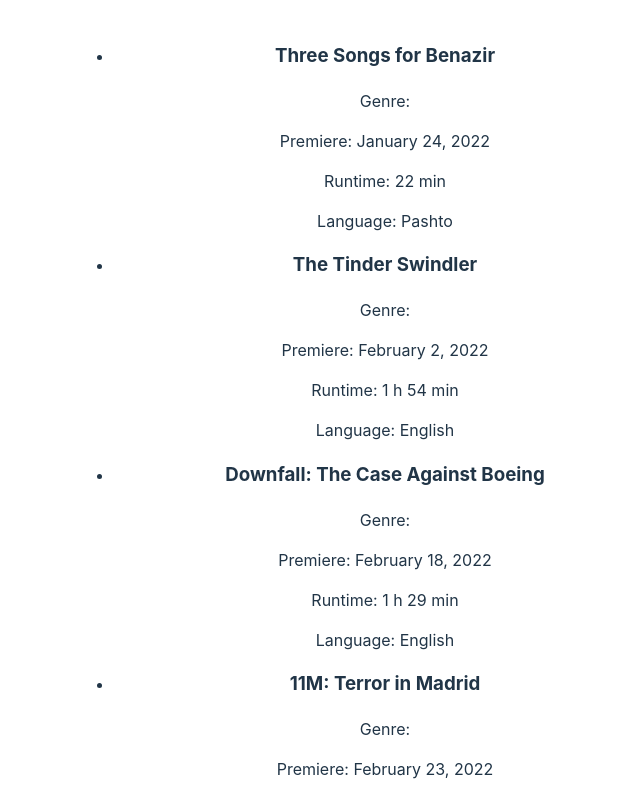
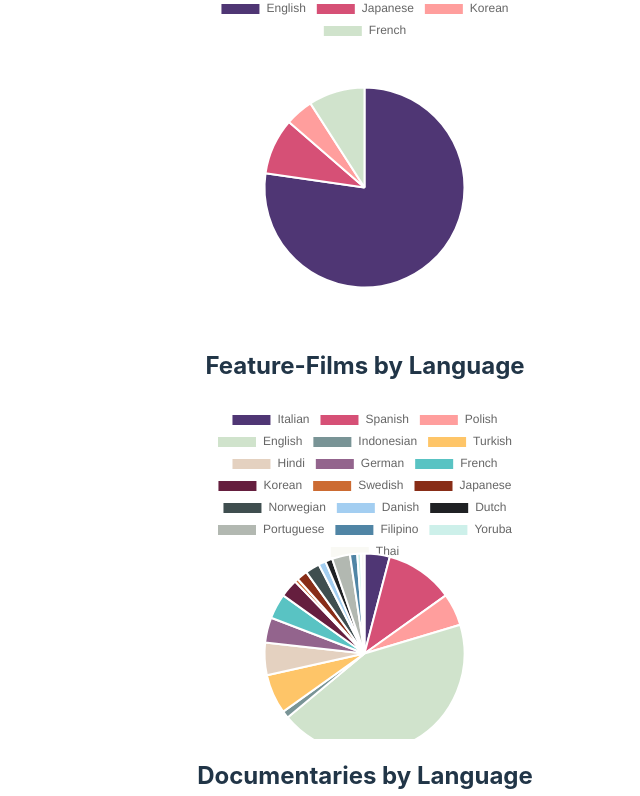
Before and after one commit to forslunddavid/ux_ui, a React (Vite) app: page / in a window 1280 px wide. Shown: the part 304-1100 px from the top of the page, without its empty margins (275-915 px from the left). Built offline with nearby package versions, Linux system fonts and the light colour scheme.

Commit message:
language diagrams

```diff
--- a/package.json
+++ b/package.json
@@ -13,6 +13,7 @@
     "chart.js": "^4.4.0",
     "framer-motion": "^10.16.4",
     "react": "^18.2.0",
+    "react-chartjs-2": "^5.2.0",
     "react-dom": "^18.2.0"
   },
   "devDependencies": {
--- a/src/App.jsx
+++ b/src/App.jsx
@@ -1,7 +1,8 @@
 import { useState } from "react"
-import Header from "./components/Header"
-import Nav from "./components/Nav"
+import Header from "./components/header"
+import Nav from "./components/nav"
 import Movies from "./components/movies"
+import CircleDiagramLanguage from "./components/cirkeldiagram_language"
 import "./App.css"
 
 function App() {
@@ -11,7 +12,8 @@
 		<>
 			<Header></Header>
 			<Nav></Nav>
-			<Movies></Movies>
+			{/* <Movies></Movies> */}
+			<CircleDiagramLanguage></CircleDiagramLanguage>
 			<h2></h2>
 		</>
 	)
--- a/src/components/cirkeldiagram_language.jsx
+++ b/src/components/cirkeldiagram_language.jsx
@@ -0,0 +1,42 @@
+import {
+	Chart as ChartJS,
+	ArcElement,
+	Tooltip,
+	Legend,
+	BarElement,
+	LinearScale,
+	Title,
+	CategoryScale,
+} from "chart.js"
+ChartJS.register(
+	ArcElement,
+	BarElement,
+	LinearScale,
+	CategoryScale,
+	Tooltip,
+	Legend
+)
+import { Pie } from "react-chartjs-2"
+
+import { getSpecialsConfig } from "../data/getSpecials"
+import { getFeatureFilmsConfig } from "../data/getFeatureFilms"
+import { getDocumentariesConfig } from "../data/getDocumentaries"
+
+const documentariesConfig = getDocumentariesConfig()
+const featureFilmsConfig = getFeatureFilmsConfig()
+const specialsConfig = getSpecialsConfig()
+
+const CircleDiagramLanguage = () => {
+	return (
+		<section>
+			<h2>Specials by Language</h2>
+			<Pie data={specialsConfig} />
+			<h2>Feature-Films by Language</h2>
+			<Pie data={featureFilmsConfig} />
+			<h2>Documentaries by Language</h2>
+			<Pie data={documentariesConfig} />
+		</section>
+	)
+}
+
+export default CircleDiagramLanguage
--- /dev/null
+++ b/src/data/getDocumentaries.js
@@ -0,0 +1,55 @@
+import data from "./documentaries.json"
+
+const colors = [
+	"#4F3674",
+	"#D65076",
+	"#FF9E9D",
+	"#D0E3CC",
+	"#799496",
+	"#FEC568",
+	"#E4D1C0",
+	"#93648D",
+	"#59C3C3",
+	"#651E3E",
+	"#CC6B32",
+	"#882D17",
+	"#3F4E4F",
+	"#A3CEF1",
+	"#1F2124",
+	"#B2B8B1",
+	"#5085A5",
+	"#CDF0EA",
+	"#F9F9F4",
+	"#1B325F",
+]
+
+export function getDocumentariesConfig() {
+	const languageCounter = []
+
+	data.forEach((movie) => {
+		const language = movie.Language
+		if (languageCounter[language]) {
+			languageCounter[language]++
+		} else {
+			languageCounter[language] = 1
+		}
+	})
+
+	const uniqueLanguages = Object.keys(languageCounter)
+	const languageCounterArray = uniqueLanguages.map(
+		(language) => languageCounter[language]
+	)
+
+	return {
+		labels: uniqueLanguages,
+		datasets: [
+			{
+				label: "Documentaries by languages",
+				data: languageCounterArray,
+				backgroundColor: colors,
+				radius: "100",
+				pointRadius: 5,
+			},
+		],
+	}
+}
--- /dev/null
+++ b/src/data/getFeatureFilms.js
@@ -0,0 +1,55 @@
+import data from "./feature-films.json"
+
+const colors = [
+	"#4F3674",
+	"#D65076",
+	"#FF9E9D",
+	"#D0E3CC",
+	"#799496",
+	"#FEC568",
+	"#E4D1C0",
+	"#93648D",
+	"#59C3C3",
+	"#651E3E",
+	"#CC6B32",
+	"#882D17",
+	"#3F4E4F",
+	"#A3CEF1",
+	"#1F2124",
+	"#B2B8B1",
+	"#5085A5",
+	"#CDF0EA",
+	"#F9F9F4",
+	"#1B325F",
+]
+
+export function getFeatureFilmsConfig() {
+	const languageCounter = []
+
+	data.forEach((movie) => {
+		const language = movie.Language
+		if (languageCounter[language]) {
+			languageCounter[language]++
+		} else {
+			languageCounter[language] = 1
+		}
+	})
+
+	const uniqueLanguages = Object.keys(languageCounter)
+	const languageCounterArray = uniqueLanguages.map(
+		(language) => languageCounter[language]
+	)
+
+	return {
+		labels: uniqueLanguages,
+		datasets: [
+			{
+				label: "Feature Films by languages",
+				data: languageCounterArray,
+				backgroundColor: colors,
+				radius: "100",
+				pointRadius: 5,
+			},
+		],
+	}
+}
--- /dev/null
+++ b/src/data/getSpecials.js
@@ -0,0 +1,55 @@
+import data from "./specials.json"
+
+const colors = [
+	"#4F3674",
+	"#D65076",
+	"#FF9E9D",
+	"#D0E3CC",
+	"#799496",
+	"#FEC568",
+	"#E4D1C0",
+	"#93648D",
+	"#59C3C3",
+	"#651E3E",
+	"#CC6B32",
+	"#882D17",
+	"#3F4E4F",
+	"#A3CEF1",
+	"#1F2124",
+	"#B2B8B1",
+	"#5085A5",
+	"#CDF0EA",
+	"#F9F9F4",
+	"#1B325F",
+]
+
+export function getSpecialsConfig() {
+	const languageCounter = []
+
+	data.forEach((movie) => {
+		const language = movie.Language
+		if (languageCounter[language]) {
+			languageCounter[language]++
+		} else {
+			languageCounter[language] = 1
+		}
+	})
+
+	const uniqueLanguages = Object.keys(languageCounter)
+	const languageCounterArray = uniqueLanguages.map(
+		(language) => languageCounter[language]
+	)
+
+	return {
+		labels: uniqueLanguages,
+		datasets: [
+			{
+				label: "Specials by languages",
+				data: languageCounterArray,
+				backgroundColor: colors,
+				radius: "100",
+				pointRadius: 5,
+			},
+		],
+	}
+}
```
Also changed, not shown: 1 other file (tests, documents, lock files or other folders).
